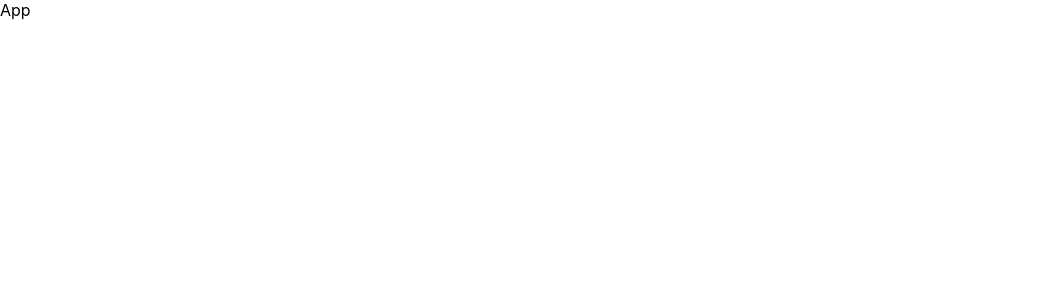
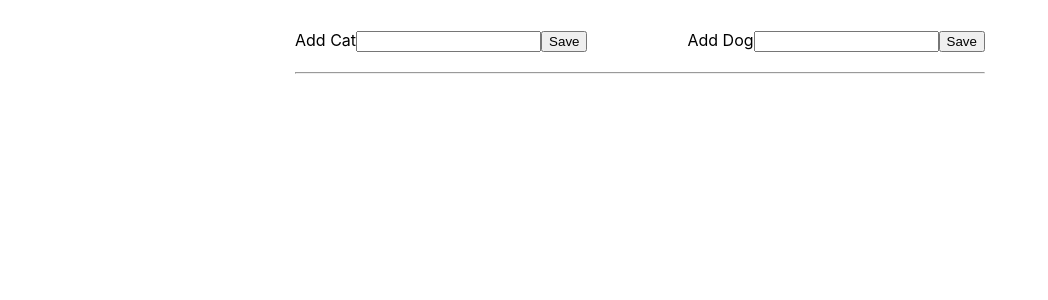
Before and after one commit to KhitraNazariy/module-react, a React (Create React App) app: page / in a window 1280 px wide. Shown: the top 300 px of the page, without its empty margins (0-1048 px from the left). Built offline with nearby package versions, Linux system fonts and the light colour scheme.

Commit message:
homework4

```diff
--- a/src/App.js
+++ b/src/App.js
@@ -1,7 +1,10 @@
+import Form from "./components/Form/Form";
+import css from "./App.module.css"
+
 export default function App() {
     return (
-        <div>
-            App
+        <div className={css.wrap}>
+            <Form/>
         </div>
     );
 }
--- /dev/null
+++ b/src/App.module.css
@@ -0,0 +1,5 @@
+.wrap {
+    display: flex;
+    justify-content: center;
+    margin: 30px 0;
+}
--- /dev/null
+++ b/src/components/Cats/Cats.js
@@ -0,0 +1,11 @@
+export default function Cats({cat}) {
+
+    const {name} = cat
+
+    return (
+        <div>
+            {name}
+            <button>delete</button>
+        </div>
+    );
+}
--- /dev/null
+++ b/src/components/Dogs/Dogs.js
@@ -0,0 +1,11 @@
+export default function Dogs({dog, dispatch}) {
+
+    const {name, id} = dog;
+
+    return (
+        <div>
+            {name}
+            <button onClick={() => {dispatch({type: 'delete', target: 'dog', payload: id})}}>delete</button>
+        </div>
+    );
+}
--- /dev/null
+++ b/src/components/Form/Form.js
@@ -0,0 +1,60 @@
+import {useReducer} from "react";
+
+import css from "./Form.module.css"
+import Cats from "../Cats/Cats";
+import Dogs from "../Dogs/Dogs";
+
+const reduser = (state, action) => {
+    console.log(action)
+    switch (action.type) {
+        case 'add':
+            if (action.target === 'cat') {
+                return {...state, cats: [...state.cats, action.payload]}
+            } else if (action.target === 'dog') {
+                return {...state, dogs: [...state.dogs, action.payload]}
+            } else return state;
+        case 'delete':
+            if (action.target === 'dog') {
+                console.log(state)
+                return {...state, dogs: [...state.dogs.filter(dog => dog.id !== dog.id)]}
+            }
+    }
+    return state
+}
+
+export default function Form() {
+
+    const [state, dispatch] = useReducer(reduser, {cats: [], dogs: []});
+
+    const submitCat = (e) => {
+        e.preventDefault();
+        const newCat = e.target.cat.value;
+        dispatch({type: 'add', target: 'cat', payload: {name: newCat, id: new Date().getTime()}})
+    }
+
+    const submitDog = (e) => {
+        e.preventDefault();
+        const newDog = e.target.dog.value;
+        dispatch({type: 'add', target: 'dog', payload: {name: newDog, id: new Date().getTime()}})
+    }
+
+    return (
+        <div>
+            <div className={css.wrap}>
+                <form onSubmit={submitCat}>
+                    <label>Add Cat<input type="text" name={'cat'}/></label>
+                    <button>Save</button>
+                </form>
+                <form onSubmit={submitDog}>
+                    <label>Add Dog<input type="text" name={'dog'}/></label>
+                    <button>Save</button>
+                </form>
+            </div>
+            <hr/>
+            <div className={css.wrapComponents}>
+                <div>{state.cats.map(cat => <Cats key={cat.id} cat={cat} dispatch={dispatch}/>)}</div>
+                <div>{state.dogs.map(dog => <Dogs key={dog.id} dog={dog} dispatch={dispatch}/>)}</div>
+            </div>
+        </div>
+    );
+}
--- /dev/null
+++ b/src/components/Form/Form.module.css
@@ -0,0 +1,10 @@
+.wrap {
+    display: flex;
+    column-gap: 100px;
+    margin-bottom: 20px;
+}
+
+.wrapComponents {
+    display: flex;
+    justify-content: space-around;
+}
```
Also changed, not shown: src/App.css (deleted, +0 -38 lines).
